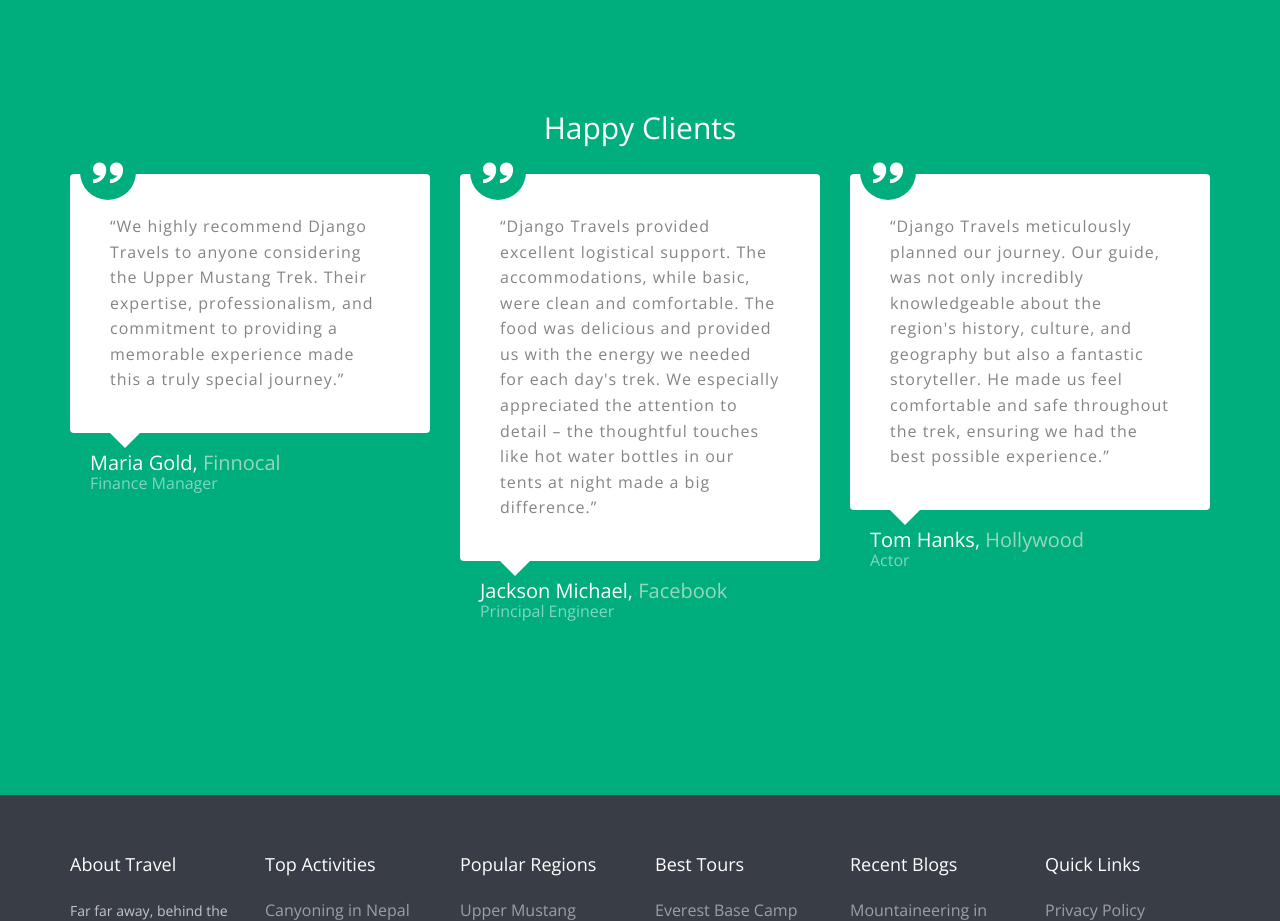
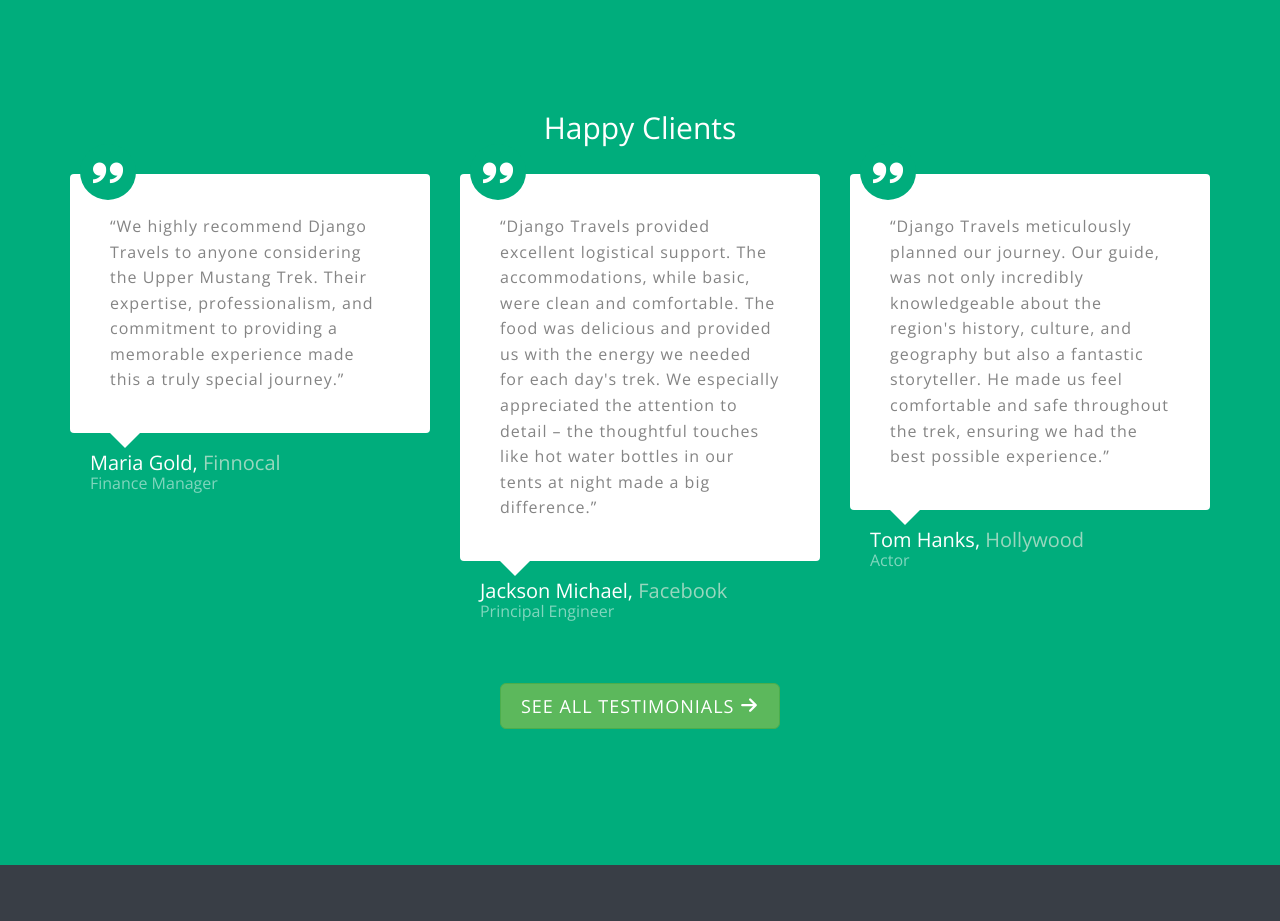
Before and after one commit to vijaythapa333/django-travel-lite, a Django app: page / in a window 1280 px wide. Shown: the part 4593-5514 px from the top of the page. Run offline with Django 3.2, Linux system fonts and the light colour scheme; data comes from the database, SQL or seed files in the repository; some libraries are stand-ins or nearby versions; some web fonts are replaced.

Commit message:
See All Testimonials Button added on Home

```diff
--- a/templates/index.html
+++ b/templates/index.html
@@ -269,9 +269,12 @@
 
 				</div>
 				{% endfor %}
+			</div>
 
+			<div class="col-md-12 text-center animate-box">
+				<p><a class="btn btn-success btn-outline-success btn-lg" href="{% url 'marketing:all-testimonials' %}">See All Testimonials <i class="icon-arrow-right22"></i></a></p>
+			</div>
 
-			</div>
 		</div>
 	</div>
 	{% endif %}
```
